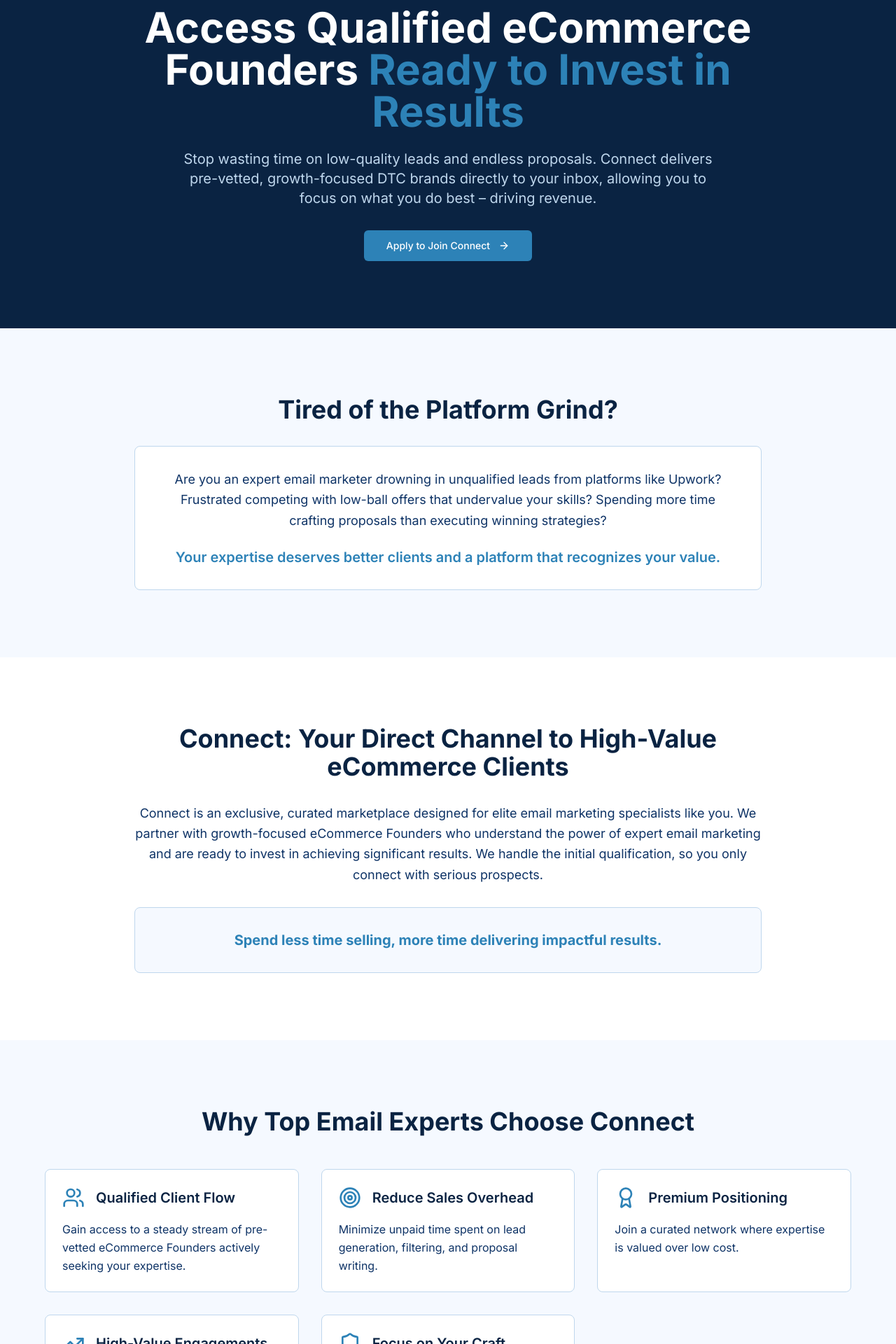
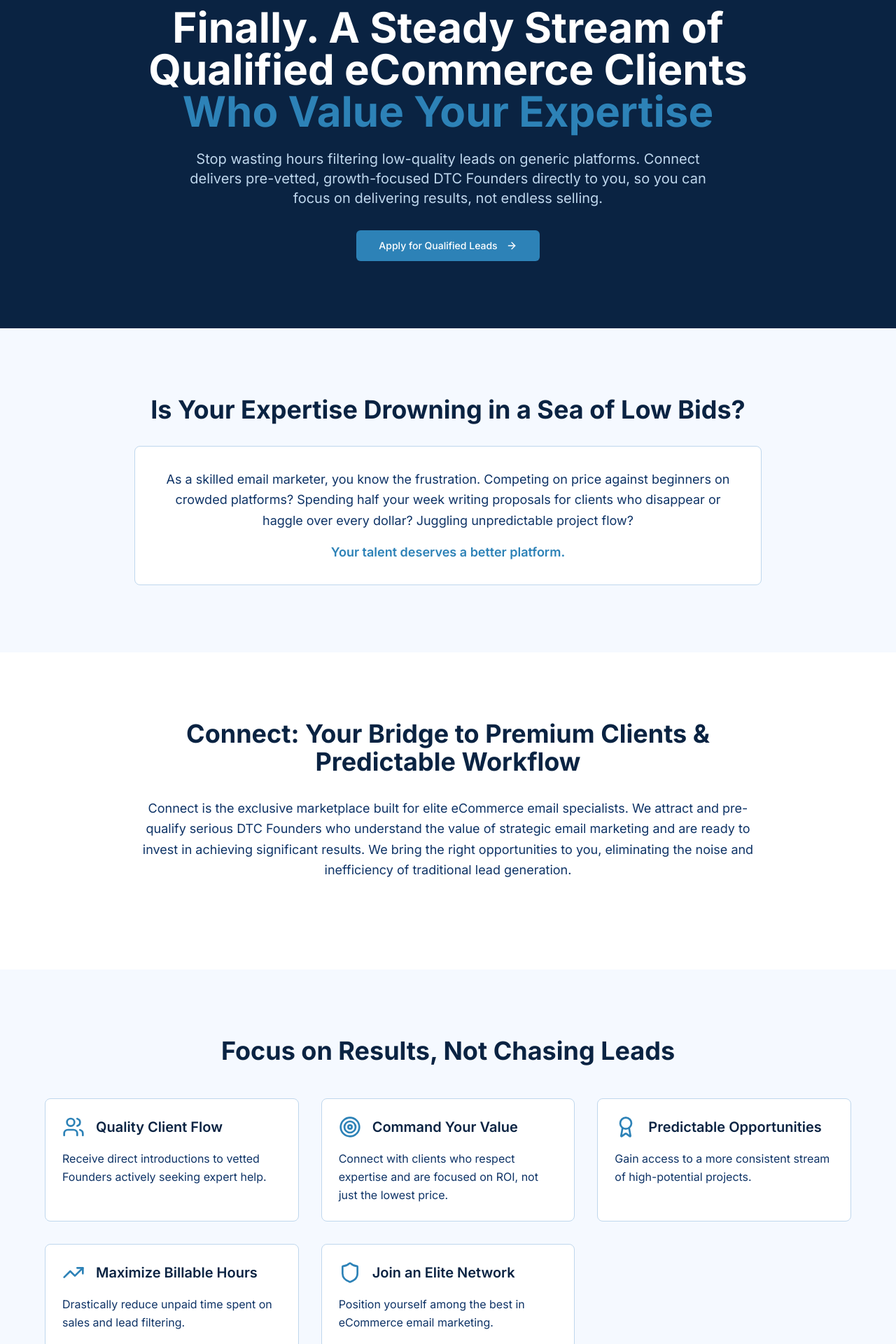
Before and after one commit to mohamedbiz/connect-io, a React (Vite) app: page /for-providers in a window 1280 px wide. Shown: the part 160-2080 px from the top of the page at 70% size. Built offline with nearby package versions, Linux system fonts and the light colour scheme.

Commit message:
Revise provider page copy
Update the provider page content to integrate mass desire principles, including new headlines, body text, and call-to-actions.

```diff
--- a/src/components/providers/BenefitsSection.tsx
+++ b/src/components/providers/BenefitsSection.tsx
@@ -5,28 +5,28 @@ const BenefitsSection = () => {
   const benefits = [
     {
       icon: <Users className="h-8 w-8 text-[#2D82B7]" />,
-      title: "Qualified Client Flow",
-      description: "Gain access to a steady stream of pre-vetted eCommerce Founders actively seeking your expertise."
+      title: "Quality Client Flow",
+      description: "Receive direct introductions to vetted Founders actively seeking expert help."
     },
     {
       icon: <Target className="h-8 w-8 text-[#2D82B7]" />,
-      title: "Reduce Sales Overhead",
-      description: "Minimize unpaid time spent on lead generation, filtering, and proposal writing."
+      title: "Command Your Value",
+      description: "Connect with clients who respect expertise and are focused on ROI, not just the lowest price."
     },
     {
       icon: <Award className="h-8 w-8 text-[#2D82B7]" />,
-      title: "Premium Positioning",
-      description: "Join a curated network where expertise is valued over low cost."
+      title: "Predictable Opportunities",
+      description: "Gain access to a more consistent stream of high-potential projects."
     },
     {
       icon: <TrendingUp className="h-8 w-8 text-[#2D82B7]" />,
-      title: "High-Value Engagements",
-      description: "Connect with businesses ready to invest in strategies that drive significant ROI."
+      title: "Maximize Billable Hours",
+      description: "Drastically reduce unpaid time spent on sales and lead filtering."
     },
     {
       icon: <Shield className="h-8 w-8 text-[#2D82B7]" />,
-      title: "Focus on Your Craft",
-      description: "Spend your valuable time delivering exceptional results for clients who appreciate it."
+      title: "Join an Elite Network",
+      description: "Position yourself among the best in eCommerce email marketing."
     }
   ];
 
@@ -35,7 +35,7 @@ const BenefitsSection = () => {
       <div className="container mx-auto px-4">
         <div className="text-center mb-12">
           <h2 className="text-3xl md:text-4xl font-bold mb-4 text-[#0A2342]">
-            Why Top Email Experts Choose Connect
+            Focus on Results, Not Chasing Leads
           </h2>
         </div>
         <div className="grid md:grid-cols-2 lg:grid-cols-3 gap-8 max-w-6xl mx-auto">
--- a/src/components/providers/CTASection.tsx
+++ b/src/components/providers/CTASection.tsx
@@ -9,11 +9,11 @@ const CTASection = () => {
       <div className="container mx-auto px-4">
         <div className="bg-[#0E3366] rounded-lg border border-[#2D82B7]/50 p-8 md:p-12 text-center transition-all duration-300 hover:border-[#2D82B7] max-w-4xl mx-auto">
           <h2 className="text-3xl md:text-4xl font-bold mb-6 text-white">
-            Ready to Connect with Better eCommerce Clients?
+            Ready to Work With Better Clients and Earn What You Deserve?
           </h2>
           <p className="text-xl max-w-3xl mx-auto mb-8 text-[#BFD7ED]">
-            If you are a results-driven email marketing expert specializing in eCommerce,
-            apply to join the exclusive Connect network today and start receiving qualified client opportunities.
+            Stop competing, start connecting. Apply to join the exclusive Connect network today
+            and gain access to qualified eCommerce Founders seeking your expertise.
           </p>
           <Button
             size="lg"
@@ -21,7 +21,7 @@ const CTASection = () => {
             asChild
           >
             <Link to="/provider-application">
-              Apply Now
+              Apply to Join Connect Now
               <ArrowRight className="ml-1 h-5 w-5" />
             </Link>
           </Button>
--- a/src/components/providers/Hero.tsx
+++ b/src/components/providers/Hero.tsx
@@ -9,13 +9,13 @@ const Hero = () => {
       <div className="container mx-auto px-4">
         <div className="max-w-4xl mx-auto text-center">
           <h1 className="text-4xl md:text-5xl lg:text-6xl font-bold mb-6 leading-tight text-white">
-            Access Qualified eCommerce Founders
-            <span className="text-[#2D82B7]"> Ready to Invest in Results</span>
+            Finally. A Steady Stream of Qualified eCommerce Clients
+            <span className="text-[#2D82B7]"> Who Value Your Expertise</span>
           </h1>
           <p className="text-xl text-[#BFD7ED] mb-8 max-w-3xl mx-auto">
-            Stop wasting time on low-quality leads and endless proposals. Connect delivers
-            pre-vetted, growth-focused DTC brands directly to your inbox, allowing you to
-            focus on what you do best – driving revenue.
+            Stop wasting hours filtering low-quality leads on generic platforms. Connect delivers
+            pre-vetted, growth-focused DTC Founders directly to you, so you can focus on
+            delivering results, not endless selling.
           </p>
           <Button
             size="lg"
@@ -23,7 +23,7 @@ const Hero = () => {
             asChild
           >
             <Link to="/provider-application">
-              Apply to Join Connect
+              Apply for Qualified Leads
               <ArrowRight className="ml-1 h-5 w-5" />
             </Link>
           </Button>
--- a/src/components/providers/HowItWorksSection.tsx
+++ b/src/components/providers/HowItWorksSection.tsx
@@ -3,28 +3,28 @@ const HowItWorksSection = () => {
   const howItWorksSteps = [
     {
       number: 1,
-      title: "Apply & Showcase Expertise",
-      description: "Submit your application detailing your experience, skills (especially Klaviyo), and results."
+      title: "Apply & Showcase Results",
+      description: "Demonstrate your eCommerce email expertise and track record."
     },
     {
       number: 2,
-      title: "Pass Our Vetting",
-      description: "Our team reviews your application, case studies, and may conduct an interview to verify your expertise."
+      title: "Pass Our Expert Vetting",
+      description: "We verify your skills, strategic approach, and client success stories."
     },
     {
       number: 3,
-      title: "Create Your Profile",
-      description: "Once approved, build your detailed profile to attract ideal clients."
+      title: "Get Profile Approved",
+      description: "Join our curated network and create your expert profile."
     },
     {
       number: 4,
-      title: "Receive Direct Connections",
-      description: "Get notified when qualified Founders initiate contact via our platform."
+      title: "Receive Qualified Connections",
+      description: "Get notified when matched Founders reach out directly."
     },
     {
       number: 5,
-      title: "Deliver & Grow",
-      description: "Focus on delivering outstanding results and building long-term client relationships."
+      title: "Deliver & Earn",
+      description: "Focus on delivering exceptional results for appreciative clients."
     }
   ];
 
@@ -33,7 +33,7 @@ const HowItWorksSection = () => {
       <div className="container mx-auto px-4">
         <div className="text-center mb-12">
           <h2 className="text-3xl md:text-4xl font-bold mb-4 text-[#0A2342]">
-            Join Our Network of Vetted Experts
+            Your Simple Path to Better Clients
           </h2>
         </div>
         <div className="max-w-4xl mx-auto">
--- a/src/components/providers/IdealClientSection.tsx
+++ b/src/components/providers/IdealClientSection.tsx
@@ -6,17 +6,15 @@ const IdealClientSection = () => {
         <div className="max-w-4xl mx-auto">
           <div className="text-center mb-12">
             <h2 className="text-3xl md:text-4xl font-bold mb-4 text-[#0A2342]">
-              Work With Brands Ready for Growth
+              Collaborate With Brands Built for Success
             </h2>
           </div>
           <div className="bg-[#F5F9FF] rounded-lg p-8 border border-[#BFD7ED] hover:border-[#2D82B7] transition-colors">
-            <p className="text-lg text-[#0E3366] leading-relaxed mb-6">
-              The Founders on Connect typically run established DTC brands with significant growth potential
-              (often in the $50K - $500K+ monthly revenue range). They are knowledgeable, committed to the process,
-              and understand that expert email marketing is an investment, not an expense.
-            </p>
-            <p className="text-xl font-semibold text-[#2D82B7]">
-              They are looking for partners, not just order-takers.
+            <p className="text-lg text-[#0E3366] leading-relaxed">
+              The Founders on Connect are serious about growth. They typically run established
+              DTC brands ($50K-$500K+ monthly revenue), understand the strategic importance of email,
+              and seek collaborative partners to help them scale profitably. They value expertise
+              and are ready to implement effective strategies.
             </p>
           </div>
         </div>
--- a/src/components/providers/PainPointSection.tsx
+++ b/src/components/providers/PainPointSection.tsx
@@ -5,16 +5,16 @@ const PainPointSection = () => {
       <div className="container mx-auto px-4">
         <div className="max-w-4xl mx-auto text-center">
           <h2 className="text-3xl md:text-4xl font-bold mb-8 text-[#0A2342]">
-            Tired of the Platform Grind?
+            Is Your Expertise Drowning in a Sea of Low Bids?
           </h2>
           <div className="bg-white rounded-lg p-8 border border-[#BFD7ED] hover:border-[#2D82B7] transition-colors">
-            <p className="text-lg text-[#0E3366] leading-relaxed mb-6">
-              Are you an expert email marketer drowning in unqualified leads from platforms like Upwork?
-              Frustrated competing with low-ball offers that undervalue your skills? Spending more time
-              crafting proposals than executing winning strategies?
-            </p>
-            <p className="text-xl font-semibold text-[#2D82B7]">
-              Your expertise deserves better clients and a platform that recognizes your value.
+            <p className="text-lg text-[#0E3366] leading-relaxed">
+              As a skilled email marketer, you know the frustration. Competing on price against
+              beginners on crowded platforms? Spending half your week writing proposals for clients
+              who disappear or haggle over every dollar? Juggling unpredictable project flow?
+              <span className="font-semibold text-[#2D82B7] block mt-4">
+                Your talent deserves a better platform.
+              </span>
             </p>
           </div>
         </div>
--- a/src/components/providers/SolutionSection.tsx
+++ b/src/components/providers/SolutionSection.tsx
@@ -5,19 +5,14 @@ const SolutionSection = () => {
       <div className="container mx-auto px-4">
         <div className="max-w-4xl mx-auto text-center">
           <h2 className="text-3xl md:text-4xl font-bold mb-8 text-[#0A2342]">
-            Connect: Your Direct Channel to High-Value eCommerce Clients
+            Connect: Your Bridge to Premium Clients & Predictable Workflow
           </h2>
           <p className="text-lg text-[#0E3366] mb-8 leading-relaxed">
-            Connect is an exclusive, curated marketplace designed for elite email marketing specialists like you.
-            We partner with growth-focused eCommerce Founders who understand the power of expert email marketing
-            and are ready to invest in achieving significant results. We handle the initial qualification,
-            so you only connect with serious prospects.
+            Connect is the exclusive marketplace built for elite eCommerce email specialists.
+            We attract and pre-qualify serious DTC Founders who understand the value of strategic
+            email marketing and are ready to invest in achieving significant results. We bring the
+            right opportunities to you, eliminating the noise and inefficiency of traditional lead generation.
           </p>
-          <div className="bg-[#F5F9FF] rounded-lg p-8 border border-[#BFD7ED]">
-            <p className="text-xl font-bold text-[#2D82B7]">
-              Spend less time selling, more time delivering impactful results.
-            </p>
-          </div>
         </div>
       </div>
     </section>
```
Also changed, not shown: src/components/providers/VettingProcessSection.tsx (+8 -8 lines).
